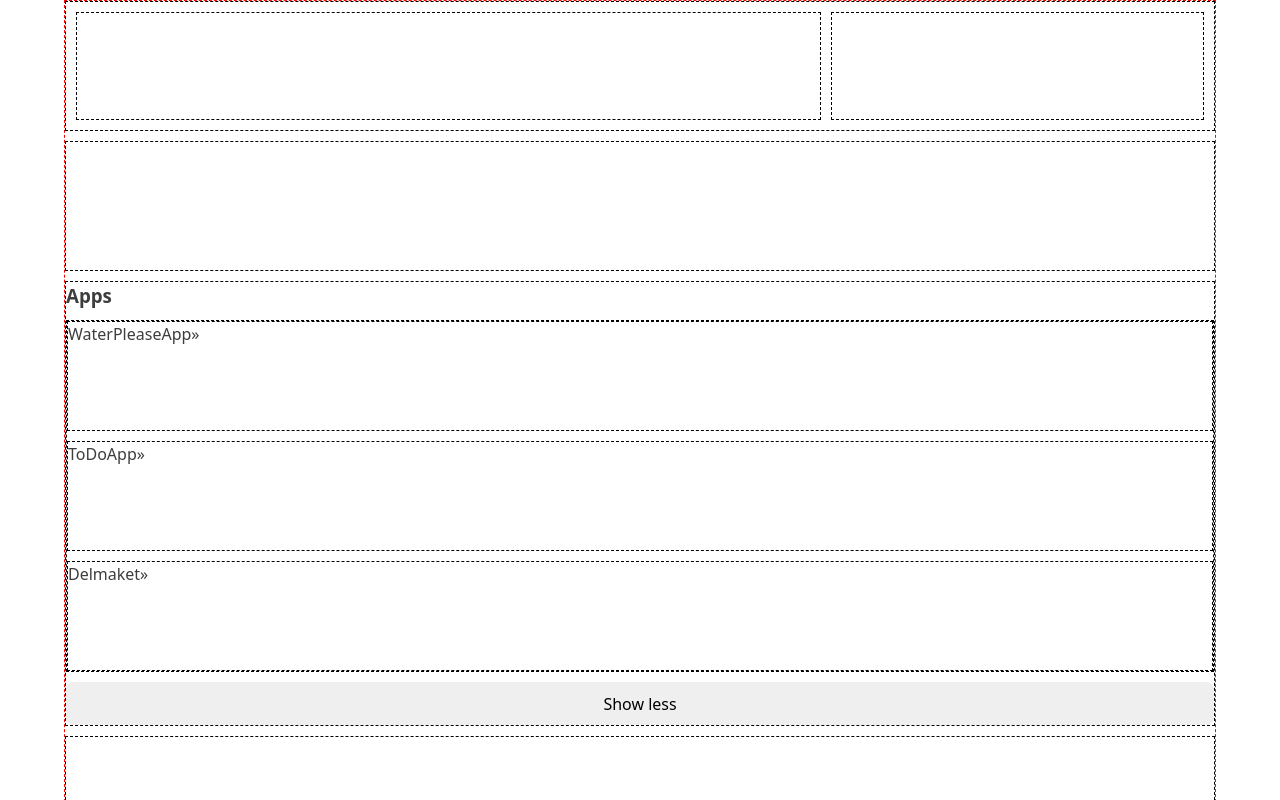
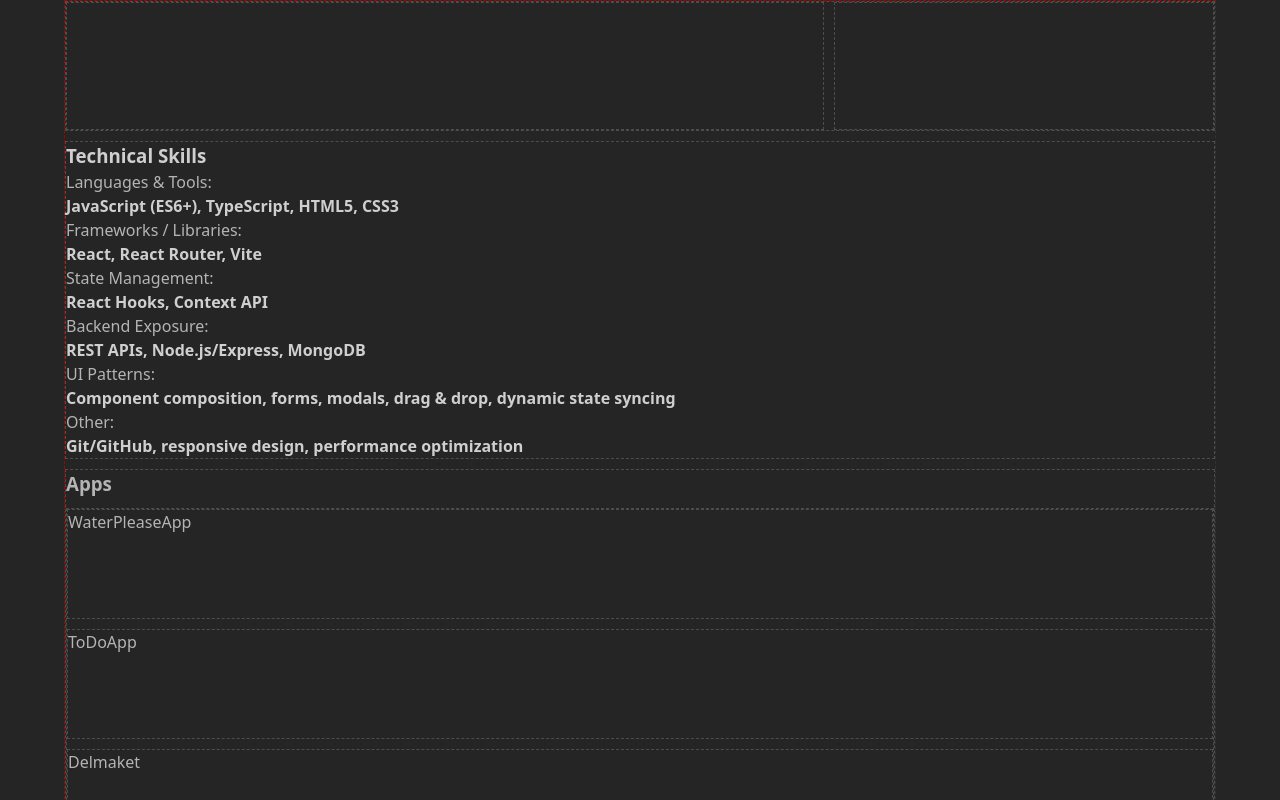
Before and after one commit to Anty-Anty/AK, a React (Vite) app: page / in a window 1280 px wide. Shown: the top 800 px of the page. Built offline with nearby package versions, Linux system fonts and the light colour scheme.

Commit message:
style: improve text formatting in Technical Skills section

```diff
--- a/src/index.css
+++ b/src/index.css
@@ -3,8 +3,8 @@
   line-height: 1.5;
   font-weight: 400;
 
-  color: rgba(32, 32, 32, 0.87);
-  background-color: #ffffff;
+  color: rgb(180, 180, 180);
+  background-color: #252525;
 
   font-synthesis: none;
   text-rendering: optimizeLegibility;
@@ -36,7 +36,9 @@
 
 button {
   border-radius: 8px;
+
   border: 1px solid transparent;
+  background-color: #535353;
   padding: 0.6em 1.2em;
   font-size: 1em;
   font-weight: 500;
@@ -47,12 +49,12 @@
 }
 
 button:hover {
-  border-color: #666666;
+  border-color: #bbbbbb;
 }
 
 button:focus,
 button:focus-visible {
-  outline: 4px auto -webkit-focus-ring-color;
+  outline: 4px -webkit-focus-ring-color;
 }
 
 /* scrollbar controls */
@@ -66,12 +68,13 @@
 /* Track (background) */
 ::-webkit-scrollbar-track {
   background: transparent;
+  background: #252525;
   /* or a subtle color */
 }
 
 /* Handle (the draggable part) */
 ::-webkit-scrollbar-thumb {
-  background: rgba(100, 100, 100, 0.6);
+  background: rgba(107, 107, 107, 0.6);
   border-radius: 3px;
 }
 
--- a/src/pages/MainPage.css
+++ b/src/pages/MainPage.css
@@ -7,15 +7,31 @@
 .wrapper {
   display: flex;
   flex-direction: column;
-  border: 1px dashed red;
+  border: 1px dashed rgba(255, 0, 0, 0.336);
   gap: 10px;
   width: 90%;
   margin: 0 auto;
 }
 
 .section {
-  border: 1px dashed #000;
+  border: 1px dashed #4d4d4d;
   /* padding: 10px; */
+}
+
+.white {
+  color: #ffffffc7;
+}
+.red {
+  color: #e8476a;
+}
+.yellow {
+  color: #f5e12a;
+}
+.green {
+  color: #3fc42ac7;
+}
+.blue {
+  color: #2a6ef5;
 }
 
 /* Header section */
@@ -27,11 +43,10 @@
   display: flex;
   height: 100%;
   gap: 10px;
-  padding: 10px;
 }
 
 .col {
-  border: 1px dashed #000;
+  border: 1px dashed #4d4d4d;
   height: 100%;
 }
 
@@ -44,7 +59,11 @@
 
 /* Tech Stack section */
 .tech-stack {
-  height: 130px;
+  height: auto;
+}
+
+.tech-stack p {
+  line-height: 1.5;
 }
 
 /* App gallery section */
@@ -61,7 +80,7 @@
 }
 
 .app-gallery-inner {
-  border: 1px dashed #000;
+  border: 1px dashed #4d4d4d;
   height: 110px;
 }
 
--- a/src/pages/MainPage.jsx
+++ b/src/pages/MainPage.jsx
@@ -7,12 +7,12 @@
   const [showAllApps, setShowAllApps] = useState(false);
 
   const apps = [
-    { id: "1", title: "WaterPleaseApp»", description: "WaterPleaseApp»" },
-    { id: "2", title: "ToDoApp»", description: "ToDoApp»" },
-    { id: "3", title: "Delmaket»", description: "Delmaket»" },
+    { id: "1", title: "WaterPleaseApp»", description: "WaterPleaseApp" },
+    { id: "2", title: "ToDoApp»", description: "ToDoApp" },
+    { id: "3", title: "Delmaket»", description: "Delmaket" },
     { id: "4", title: "app4", description: "app" },
-    { id: "5", title: "app5", description: "app»" },
-    { id: "6", title: "app6", description: "app»" },
+    { id: "5", title: "app5", description: "app" },
+    { id: "6", title: "app6", description: "app" },
   ];
 
   return (
@@ -26,7 +26,55 @@
       </div>
 
       {/* TECh STACK */}
-      <div class="section tech-stack"></div>
+      <div class="section tech-stack">
+        <h3>
+          <span className="white">Technical Skills</span>
+        </h3>
+        <p>
+          Languages & Tools:
+          <br />
+          <strong>
+            <span className="white">
+              JavaScript (ES6+), TypeScript, HTML5, CSS3
+            </span>
+          </strong>
+          <br />
+          Frameworks / Libraries:
+          <br />
+          <strong>
+            <span className="white">React, React Router, Vite </span>
+          </strong>
+          <br />
+          State Management:
+          <br />
+          <strong>
+            <span className="white">React Hooks, Context API</span>
+          </strong>
+          <br />
+          Backend Exposure:
+          <br />
+          <strong>
+            <span className="white">REST APIs, Node.js/Express, MongoDB</span>
+          </strong>
+          <br />
+          UI Patterns:
+          <br />
+          <strong>
+            <span className="white">
+              Component composition, forms, modals, drag & drop, dynamic state
+              syncing
+            </span>
+          </strong>
+          <br />
+          Other:
+          <br />
+          <strong>
+            <span className="white">
+              Git/GitHub, responsive design, performance optimization
+            </span>
+          </strong>
+        </p>
+      </div>
 
       {/* GALLERY */}
       <div class="section app-gallery">
```
